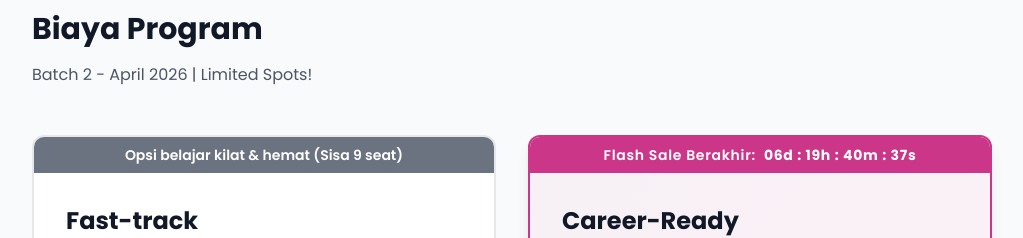
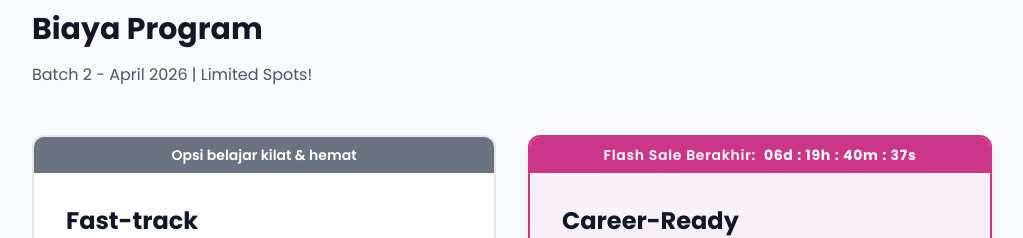
Before and after one commit to ihl-akmal/landing-website, a Next.js app: page /wcl-pbi/socmed-strategist in a window 1280 px wide. Shown: the part 6660-6898 px from the top of the page, without its empty margins (128-1151 px from the left). Built offline with nearby package versions, Linux system fonts and the light colour scheme; no server answers.

Commit message:
fix: update konten pricing judul

```diff
--- a/app/wcl-pbi/socmed-strategist/page-client.tsx
+++ b/app/wcl-pbi/socmed-strategist/page-client.tsx
@@ -801,7 +801,7 @@ export default function SocialMediaContentStrategistPage() {
                     />
                 ):(
                 <div className="bg-gray-500 text-white text-center py-2 text-sm font-semibold">
-                        Opsi belajar kilat & hemat (Sisa 9 seat)
+                        Opsi belajar kilat & hemat
                     </div>
                 )}
                 <div className="p-8">
```
